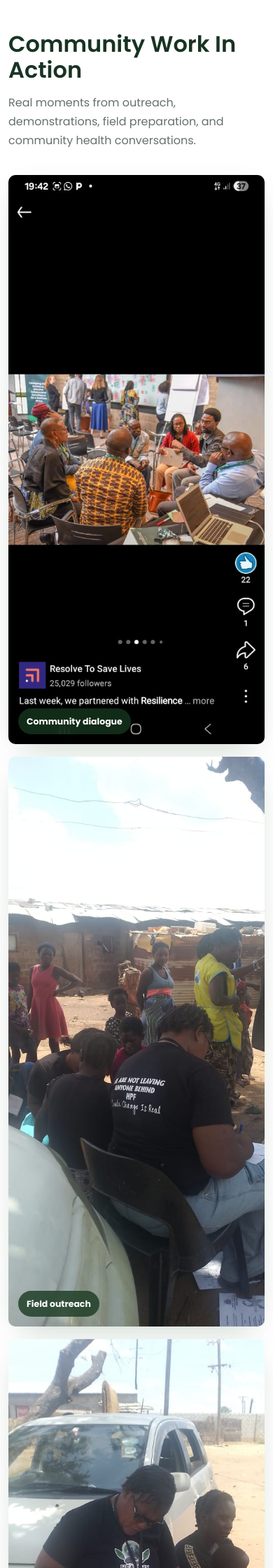
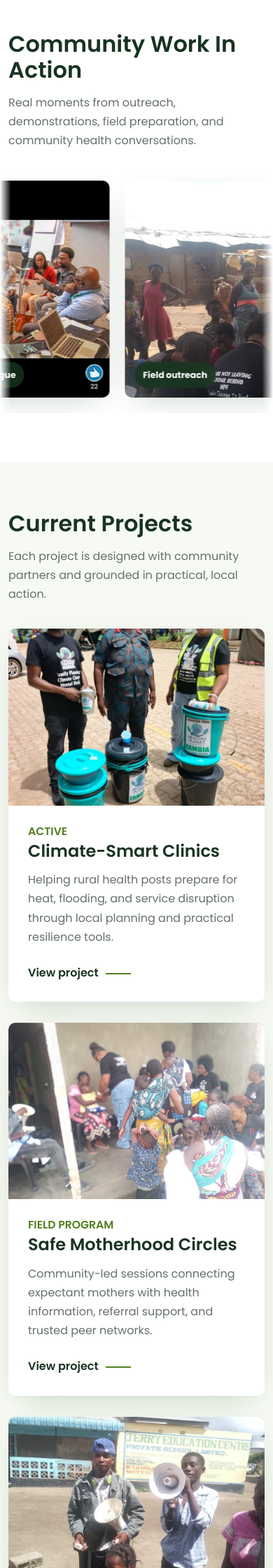
Before and after one commit to DengAchiek/HPF, a Django app: page / in a window 390 px wide. Shown: the part 4231-6471 px from the top of the page at 70% size. Run offline with Django 5.2, Linux system fonts and the light colour scheme.

Commit message:
Add looping homepage photo carousel

```diff
--- a/Health_Planet/core/views.py
+++ b/Health_Planet/core/views.py
@@ -75,44 +75,124 @@ INTERNSHIPS = [
 
 GALLERY_IMAGES = [
     {
+        "src": "images/im-01.jpeg",
+        "alt": "Community members gathered outdoors for a Health Planet Foundation session",
+        "caption": "Outdoor health talk",
+        "focus": "focus-center",
+    },
+    {
         "src": "images/im-02.jpeg",
         "alt": "Community group gathered for a health discussion",
         "caption": "Community dialogue",
+        "focus": "focus-center",
     },
     {
         "src": "images/im-03.jpeg",
         "alt": "Health Planet Foundation volunteers speaking with community members",
         "caption": "Field outreach",
+        "focus": "focus-upper",
     },
     {
         "src": "images/im-04.jpeg",
         "alt": "Volunteer supporting a household health activity",
         "caption": "Household support",
+        "focus": "focus-upper",
     },
     {
         "src": "images/im-05.jpeg",
         "alt": "Team member demonstrating handwashing and water safety materials",
         "caption": "Practical demos",
+        "focus": "focus-upper",
     },
     {
         "src": "images/im-06.jpeg",
         "alt": "Children and adults gathered under a tree for community programming",
         "caption": "Local participation",
+        "focus": "focus-upper",
     },
     {
         "src": "images/im-07.jpeg",
         "alt": "Community members receiving support during an outdoor session",
         "caption": "Trusted presence",
+        "focus": "focus-upper",
+    },
+    {
+        "src": "images/im-08.jpeg",
+        "alt": "Field preparation work at a community site",
+        "caption": "Site preparation",
+        "focus": "focus-center",
+    },
+    {
+        "src": "images/im-09.jpeg",
+        "alt": "Community members waiting during a Health Planet Foundation outreach day",
+        "caption": "Outreach day",
+        "focus": "focus-center",
+    },
+    {
+        "src": "images/im-10.jpeg",
+        "alt": "Health Planet Foundation staff member speaking with a mother during a home visit",
+        "caption": "Home visit",
+        "focus": "focus-upper",
+    },
+    {
+        "src": "images/im-11.jpeg",
+        "alt": "Team member holding program supplies for community outreach",
+        "caption": "Program supplies",
+        "focus": "focus-center",
+    },
+    {
+        "src": "images/im-12.jpeg",
+        "alt": "Health Planet Foundation team member supporting a community health activity",
+        "caption": "Hands-on support",
+        "focus": "focus-center",
+    },
+    {
+        "src": "images/im-13.jpeg",
+        "alt": "Health Planet Foundation team with field materials",
+        "caption": "Prepared teams",
+        "focus": "focus-center",
     },
     {
         "src": "images/im-14.jpeg",
         "alt": "Health Planet Foundation team with field supplies",
-        "caption": "Prepared teams",
+        "caption": "Field supplies",
+        "focus": "focus-center",
     },
     {
         "src": "images/im-15.jpeg",
         "alt": "Program staff arranging community health supplies",
         "caption": "Field materials",
+        "focus": "focus-center",
+    },
+    {
+        "src": "images/im-16.jpeg",
+        "alt": "Intern supporting a community health activity",
+        "caption": "Learning through service",
+        "focus": "focus-upper",
+    },
+    {
+        "src": "images/im-17.jpeg",
+        "alt": "Community session with mothers and health volunteers",
+        "caption": "Motherhood circle",
+        "focus": "focus-center",
+    },
+    {
+        "src": "images/im-18.jpeg",
+        "alt": "Health Planet Foundation team speaking with community members",
+        "caption": "Community meeting",
+        "focus": "focus-center",
+    },
+    {
+        "src": "images/im-19.jpeg",
+        "alt": "Young people and community leaders gathering outdoors",
+        "caption": "Youth engagement",
+        "focus": "focus-upper",
+    },
+    {
+        "src": "images/im-20.jpeg",
+        "alt": "Health Planet Foundation volunteer supporting bedside care",
+        "caption": "Care support",
+        "focus": "focus-upper",
     },
 ]
 
--- a/Health_Planet/static/css/style.css
+++ b/Health_Planet/static/css/style.css
@@ -688,17 +688,39 @@ textarea {
 
 .field-gallery-section {
     background: var(--white);
+    overflow: hidden;
 }
 
-.photo-grid {
-    display: grid;
-    grid-template-columns: repeat(4, minmax(0, 1fr));
-    gap: 18px;
+.photo-carousel {
+    position: relative;
+    width: 100%;
+    overflow: hidden;
+    padding: 8px 0 22px;
+    mask-image: linear-gradient(90deg, transparent 0, #000 8%, #000 92%, transparent 100%);
+    -webkit-mask-image: linear-gradient(90deg, transparent 0, #000 8%, #000 92%, transparent 100%);
+}
+
+.photo-track {
+    display: flex;
+    width: max-content;
+    animation: photo-carousel-scroll 92s linear infinite;
+    will-change: transform;
+}
+
+.photo-carousel:hover .photo-track {
+    animation-play-state: paused;
+}
+
+.photo-sequence {
+    display: flex;
+    gap: 22px;
+    padding-right: 22px;
 }
 
 .photo-card {
     position: relative;
-    min-height: 280px;
+    flex: 0 0 clamp(260px, 27vw, 390px);
+    height: clamp(290px, 31vw, 390px);
     margin: 0;
     border-radius: 10px;
     background: var(--soft);
@@ -706,17 +728,24 @@ textarea {
     overflow: hidden;
 }
 
-.photo-card:nth-child(1),
-.photo-card:nth-child(6) {
-    grid-column: span 2;
-}
-
 .photo-card img {
     width: 100%;
     height: 100%;
-    min-height: 280px;
     object-fit: cover;
+    object-position: center;
     transition: transform 0.35s ease;
+}
+
+.photo-card.focus-upper img {
+    object-position: center 28%;
+}
+
+.photo-card.focus-center img {
+    object-position: center center;
+}
+
+.photo-card.focus-lower img {
+    object-position: center 72%;
 }
 
 .photo-card:hover img {
@@ -736,6 +765,16 @@ textarea {
     font-weight: 700;
     backdrop-filter: blur(10px);
     -webkit-backdrop-filter: blur(10px);
+}
+
+@keyframes photo-carousel-scroll {
+    from {
+        transform: translateX(0);
+    }
+
+    to {
+        transform: translateX(-50%);
+    }
 }
 
 .project-card,
@@ -1179,13 +1218,9 @@ textarea:focus {
         grid-template-columns: 1fr;
     }
 
-    .photo-grid {
-        grid-template-columns: repeat(2, minmax(0, 1fr));
-    }
-
-    .photo-card:nth-child(1),
-    .photo-card:nth-child(6) {
-        grid-column: span 1;
+    .photo-card {
+        flex-basis: clamp(250px, 46vw, 360px);
+        height: 320px;
     }
 
     .feature-grid {
@@ -1392,14 +1427,20 @@ textarea:focus {
         min-height: 280px;
     }
 
-    .photo-grid,
     .image-collage {
         grid-template-columns: 1fr;
     }
 
-    .photo-card,
-    .photo-card img {
-        min-height: 260px;
+    .photo-carousel {
+        width: calc(100% + 24px);
+        margin-left: -12px;
+        mask-image: linear-gradient(90deg, transparent 0, #000 4%, #000 96%, transparent 100%);
+        -webkit-mask-image: linear-gradient(90deg, transparent 0, #000 4%, #000 96%, transparent 100%);
+    }
+
+    .photo-card {
+        flex-basis: 76vw;
+        height: 310px;
     }
 
     .collage-photo-large {
@@ -1424,3 +1465,15 @@ textarea:focus {
         grid-template-columns: 1fr;
     }
 }
+
+@media (prefers-reduced-motion: reduce) {
+    .photo-carousel {
+        overflow-x: auto;
+        mask-image: none;
+        -webkit-mask-image: none;
+    }
+
+    .photo-track {
+        animation: none;
+    }
+}
--- a/Health_Planet/templates/base.html
+++ b/Health_Planet/templates/base.html
@@ -9,7 +9,7 @@
     <link rel="preconnect" href="https://fonts.googleapis.com">
     <link rel="preconnect" href="https://fonts.gstatic.com" crossorigin>
     <link href="https://fonts.googleapis.com/css2?family=Poppins:wght@300;400;500;600;700;800&display=swap" rel="stylesheet">
-    <link rel="stylesheet" href="{% static 'css/style.css' %}?v=20260509-static-photos1">
+    <link rel="stylesheet" href="{% static 'css/style.css' %}?v=20260509-photo-carousel1">
 </head>
 <body class="route-{{ request.resolver_match.url_name|default:'page' }}">
 <a class="skip-link" href="#main-content">Skip to content</a>
--- a/Health_Planet/templates/home.html
+++ b/Health_Planet/templates/home.html
@@ -100,13 +100,25 @@
             <p>Real moments from outreach, demonstrations, field preparation, and community health conversations.</p>
         </div>
 
-        <div class="photo-grid">
-            {% for image in gallery_images %}
-            <figure class="photo-card">
-                <img src="{% static image.src %}" alt="{{ image.alt }}" loading="lazy">
-                <figcaption>{{ image.caption }}</figcaption>
-            </figure>
-            {% endfor %}
+        <div class="photo-carousel" aria-label="Health Planet Foundation field photo carousel">
+            <div class="photo-track">
+                <div class="photo-sequence">
+                    {% for image in gallery_images %}
+                    <figure class="photo-card {{ image.focus }}">
+                        <img src="{% static image.src %}" alt="{{ image.alt }}" loading="lazy">
+                        <figcaption>{{ image.caption }}</figcaption>
+                    </figure>
+                    {% endfor %}
+                </div>
+                <div class="photo-sequence" aria-hidden="true">
+                    {% for image in gallery_images %}
+                    <figure class="photo-card {{ image.focus }}">
+                        <img src="{% static image.src %}" alt="" loading="lazy">
+                        <figcaption>{{ image.caption }}</figcaption>
+                    </figure>
+                    {% endfor %}
+                </div>
+            </div>
         </div>
     </div>
 </section>
```
